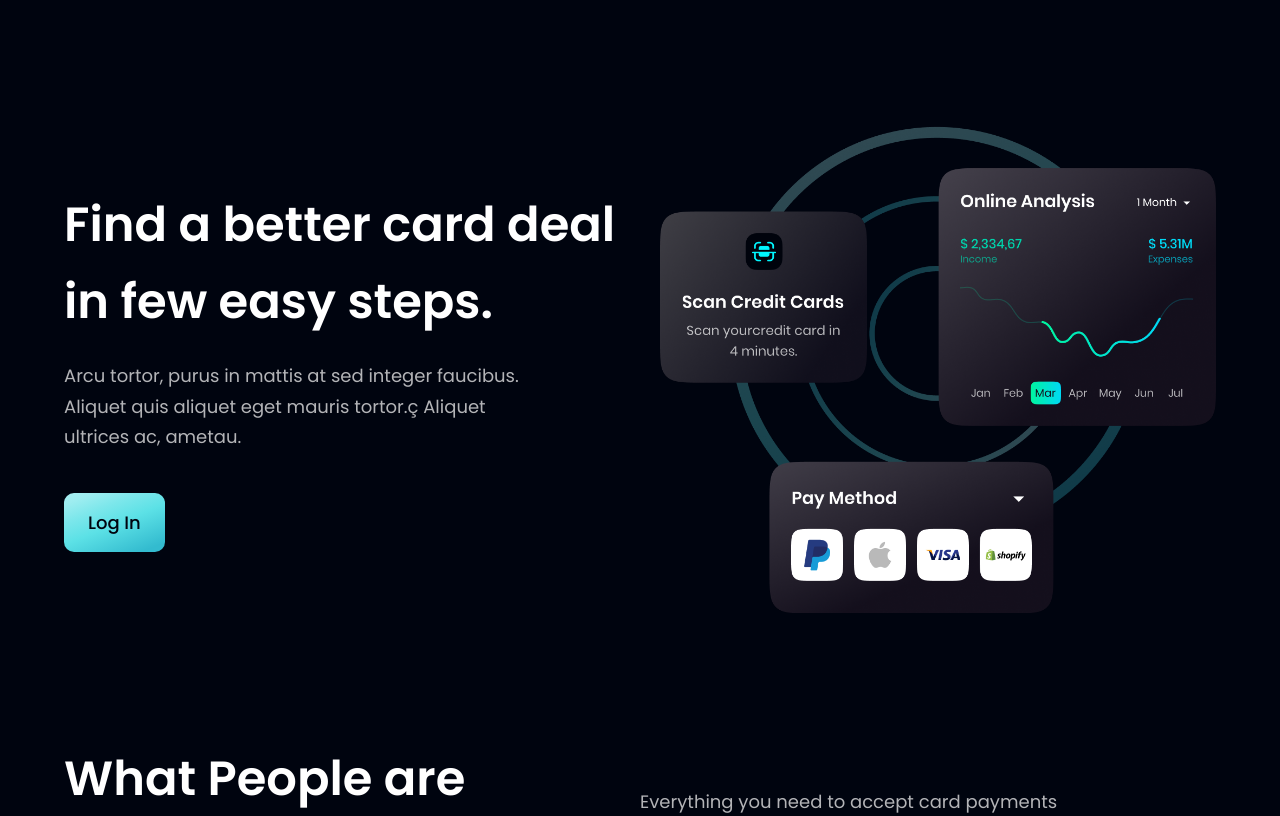
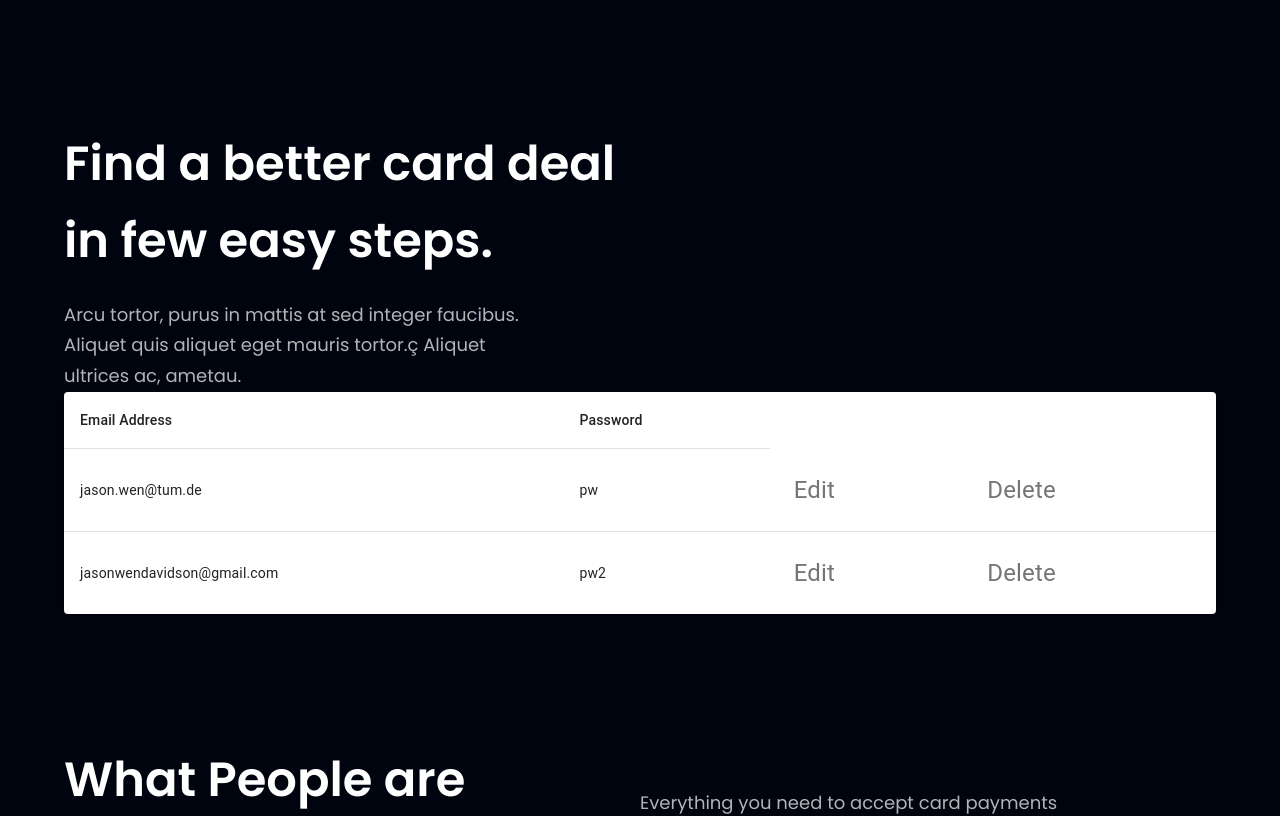
Before and after one commit to atmarc/passchain, a React (Vite) app in the folder frontend/: page / in a window 1280 px wide. Shown: the part 2040-2856 px from the top of the page. Built offline with nearby package versions, Linux system fonts and the light colour scheme.

Commit message:
feat: dependencies

```diff
--- a/frontend/src/components/Button.jsx
+++ b/frontend/src/components/Button.jsx
@@ -3,7 +3,7 @@ import React from "react";
 function Button ({ styles }){
   return (
     <button type="button" className={`py-4 px-6 font-poppins font-medium text-[18px] text-primary bg-blue-gradient rounded-[10px] outline-none ${styles}`}>
-      Log In
+      Get Started Now
     </button>
   );
 }
--- a/frontend/src/components/CardDeal.jsx
+++ b/frontend/src/components/CardDeal.jsx
@@ -1,6 +1,16 @@
 import { card } from "../assets";
 import styles, { layout } from "../style";
 import Button from "./Button";
+import BasicTable from "./Table";
+
+
+const user_pw = [{"login": 'hi', "password": 'pw'}, {"login": 'wo', "password": 'pw2'}]
+const listItems = user_pw.map((item) =>
+  <li>
+    {item["login"]}
+    {item["password"]}
+  </li>
+)
 
 const CardDeal = () => (
   <section className={layout.section}>
@@ -13,13 +23,15 @@ const CardDeal = () => (
         Arcu tortor, purus in mattis at sed integer faucibus. Aliquet quis
         aliquet eget mauris tortor.ç Aliquet ultrices ac, ametau.
       </p>
+      {/* <Button styles={`mt-10`} /> */}
 
-      <Button styles={`mt-10`} />
+      <BasicTable />
+
     </div>
 
-    <div className={layout.sectionImg}>
+    {/* <div className={layout.sectionImg}>
       <img src={card} alt="billing" className="w-[100%] h-[100%]" />
-    </div>
+    </div> */}
   </section>
 );
 
--- a/frontend/src/components/Login.jsx
+++ b/frontend/src/components/Login.jsx
@@ -5,6 +5,7 @@ import Button from "./Button";
 import React, { useState } from "react";
 
 function Login () {
+
   const [details, setDetails] = useState({email: "", password: ""});
 
   const fetchData = async () => {
@@ -16,8 +17,8 @@ function Login () {
         'Content-Type': 'application/json'
       },
       body: `{
-    "Login": ${details.email},
-    "Password": ${details.password},,
+        "Login": 'Y5ZRFBIVK4TMPLZXWZAHQSQEYEFWDXL6CFAQC4DXPYC35KB55V263DHFAA',
+        "Password": '123456789',
     }`,
     });
   }
@@ -29,6 +30,25 @@ function Login () {
 
     fetchData().then(data => console.log(data))
 
+    // fetch('http://localhost:5000/getData', {
+    //   method: 'POST',
+    //   mode: 'no-cors',
+    //   headers: {
+    //     'Accept': 'application/json',
+    //     'Content-Type': 'application/json'
+    //   },
+    //   body: JSON.stringify({
+    //     "Email": details.email ,
+    //     "Password": details.password },
+    //     )
+    // })
+    //   .then(response => response.json())
+    //   .then(response => console.log(JSON.stringify(response)))
+
+    // fetch("https://ipinfo.io/json")
+    //   .then(function (response) {
+    //     return response.json();
+    //   })
 
 
     // fetchData.json().then(data => {
@@ -60,6 +80,8 @@ function Login () {
           </div>
         </form>
 
+
+
         <button style={{ color: "white" }} onClick={submitHandler}>Sign In</button>
       </div>
 
--- /dev/null
+++ b/frontend/src/components/Table.jsx
@@ -0,0 +1,55 @@
+import * as React from 'react';
+import Table from '@mui/material/Table';
+import TableBody from '@mui/material/TableBody';
+import TableCell from '@mui/material/TableCell';
+import TableContainer from '@mui/material/TableContainer';
+import TableHead from '@mui/material/TableHead';
+import TableRow from '@mui/material/TableRow';
+import Paper from '@mui/material/Paper';
+import { IconButton } from "@mui/material";
+
+
+const user_pw = [{ "email": 'jason.wen@tum.de', "password": 'pw' }, { "email": 'jasonwendavidson@gmail.com', "password": 'pw2' }]
+const listItems = user_pw.map((item) =>
+    <li>
+        {item["email"]}
+        {item["password"]}
+    </li>
+)
+const rows = [
+    ('Frozen yoghurt', 159, 6.0, 24, 4.0),
+    ('Ice cream sandwich', 237, 9.0, 37, 4.3),
+    ('Eclair', 262, 16.0, 24, 6.0),
+    ('Cupcake', 305, 3.7, 67, 4.3),
+    ('Gingerbread', 356, 16.0, 49, 3.9),
+];
+
+export default function BasicTable() {
+    return (
+        <TableContainer component={Paper}>
+            <Table sx={{ minWidth: 650 }} aria-label="simple table">
+                <TableHead>
+                    <TableRow>
+                        <TableCell align="left">Email Address</TableCell>
+                        <TableCell align="left">Password</TableCell>
+                    </TableRow>
+                </TableHead>
+                <TableBody>
+                    {user_pw.map((item) => (
+                        <TableRow
+                            key={item["email"]}
+                            sx={{ '&:last-child td, &:last-child th': { border: 0 } }}
+                        >
+                            <TableCell component="th" scope="row">
+                                {item["email"]}
+                            </TableCell>
+                            <TableCell align="left">{item["password"]}</TableCell>
+                            <TableCell align="left"><IconButton>Edit</IconButton></TableCell>
+                            <TableCell align="left"><IconButton>Delete</IconButton></TableCell>
+                        </TableRow>
+                    ))}
+                </TableBody>
+            </Table>
+        </TableContainer>
+    );
+}
```
Also changed, not shown: package.json (added, +7 -0 lines), 1 other file (tests, documents, lock files or other folders).
